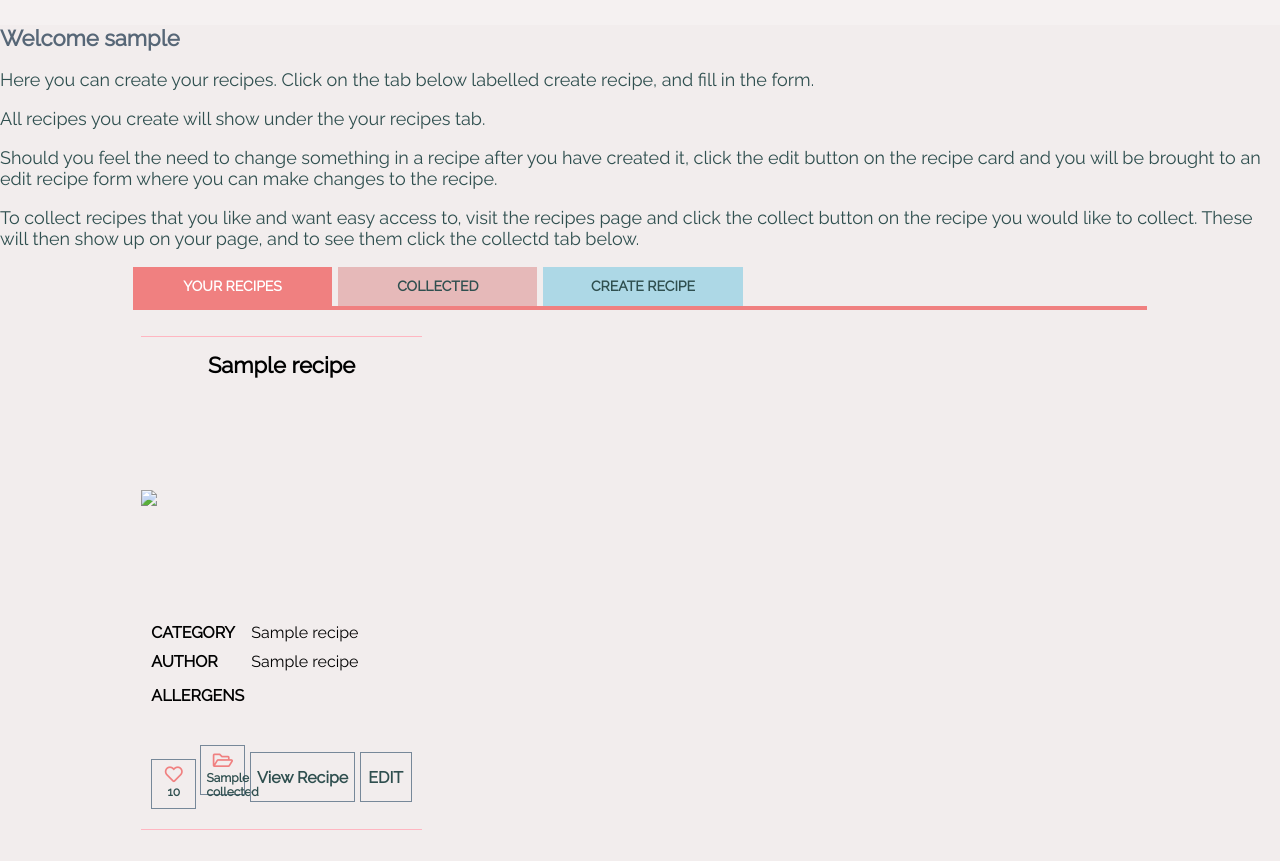
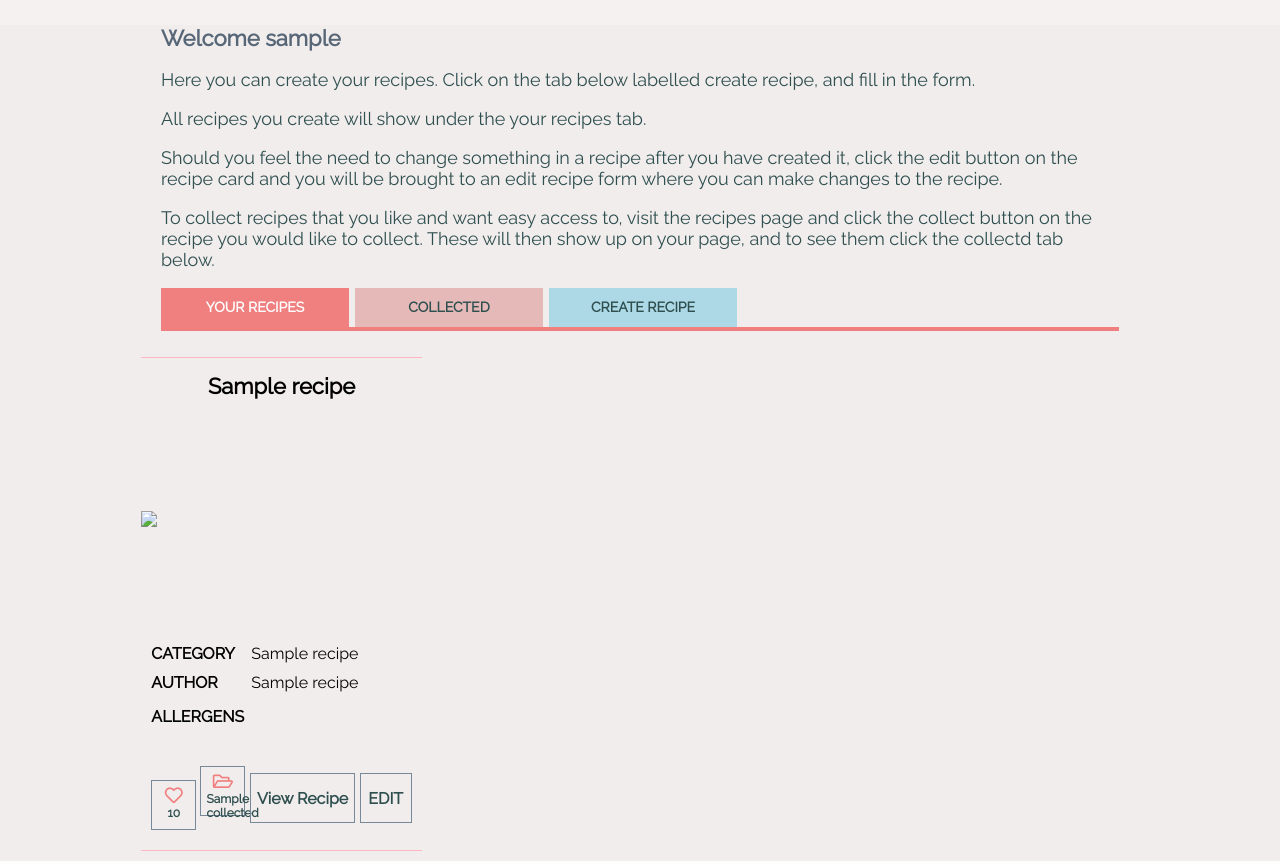
Before and after one commit to JohnL3/milestone-project-four, a Flask app: template templates/user.html in a window 1280 px wide. Shown: the part 85-946 px from the top of the page. Before the commit the page ends 915 px from the top, so only its background shows below. Run offline with Flask 2, Linux system fonts and the light colour scheme; the template is opened without the code that fills it: most values are stand-ins (such as "Sample title", 1, 10 or a date in 2020); parts of the project's set-up code (start-up, migrations or seed data) failed here and were passed over; some libraries are stand-ins or nearby versions.

Commit message:
added a max width div to page

```diff
--- a/static/css/styles.css
+++ b/static/css/styles.css
@@ -5,7 +5,10 @@ body,html {
   margin: 0;
   background: #f1ececb3;
 }
-
+.max-width {
+  max-width: 1210px;
+  margin: 0 auto;
+}
 /**************************************************/
 a {
     text-decoration: none;
@@ -801,6 +804,10 @@ i {
   color: #576777;
 }
 
+.welcome {
+   padding: 0 5px;
+ }
+
 form.edit-page,
 form.user-page {
   display: none;
@@ -1299,7 +1306,9 @@ form {
  }
  /******************** User page ************************/
  .welcome-user {
-   margin-top: 110px;
+    max-width: 80%;
+    margin: 110px auto;
+    margin-bottom: 0;
  }
 
  section {
--- a/templates/user.html
+++ b/templates/user.html
@@ -16,7 +16,7 @@
   {% endblock %}
 
   {% block content %}
-
+   <div class='max-width'>
    <div class='welcome-user'>
        <div class='welcome'>
          <p><h1>Welcome {{ username }}</h1></p>
@@ -327,8 +327,8 @@
               <li><button class='edit-sub-btn'>SUBMIT</button></li>
           </ul>
       </div>
-
   </form>
+  </div>
 
 
 
```
